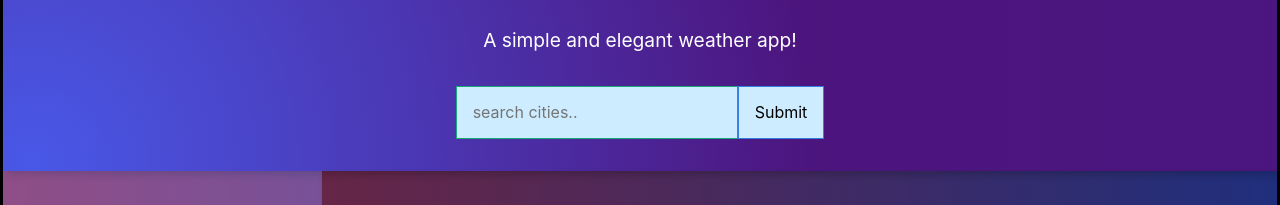
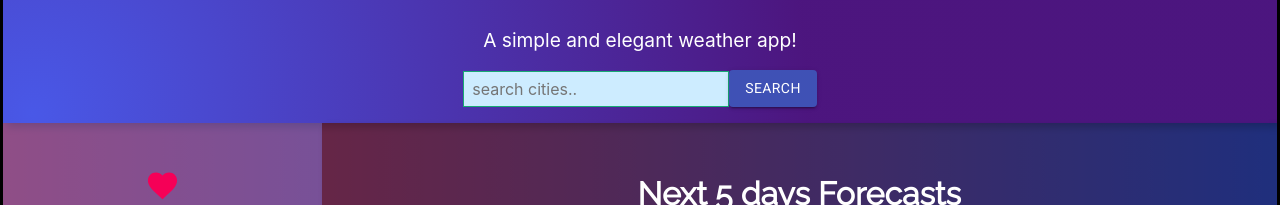
Before and after one commit to OmriGalShen/my-weather, a React (Create React App) app: page / in a window 1280 px wide. Shown: the part 199-404 px from the top of the page. Built offline with nearby package versions, Linux system fonts and the light colour scheme; no server answers.

Commit message:
changed button design

```diff
--- a/src/components/content/weather/searcbox/SearchBox.css
+++ b/src/components/content/weather/searcbox/SearchBox.css
@@ -1,3 +1,5 @@
 .searchbox {
-  padding: 1em;
+  display: flex;
+  align-items: center;
+  justify-content: center;
 }
--- a/src/components/content/weather/searcbox/SearchBox.js
+++ b/src/components/content/weather/searcbox/SearchBox.js
@@ -1,16 +1,19 @@
 import React from "react";
 import "./SearchBox.css";
+import { Button } from "@material-ui/core";
 
 const SearchBox = ({ searchChange, handleSearchSubmit }) => {
   return (
     <form className="searchbox" onSubmit={handleSearchSubmit}>
       <input
-        className="pa3 ba b--green bg-lightest-blue"
+        className="pa2 ba b--green bg-lightest-blue"
         type="search"
         placeholder="search cities.."
         onChange={searchChange}
       />
-      <input className="pa3 ba b--blue bg-lightest-blue" type="submit" />
+      <Button variant="contained" color="primary" type="submit" size="medium">
+        search
+      </Button>
     </form>
   );
 };
```
